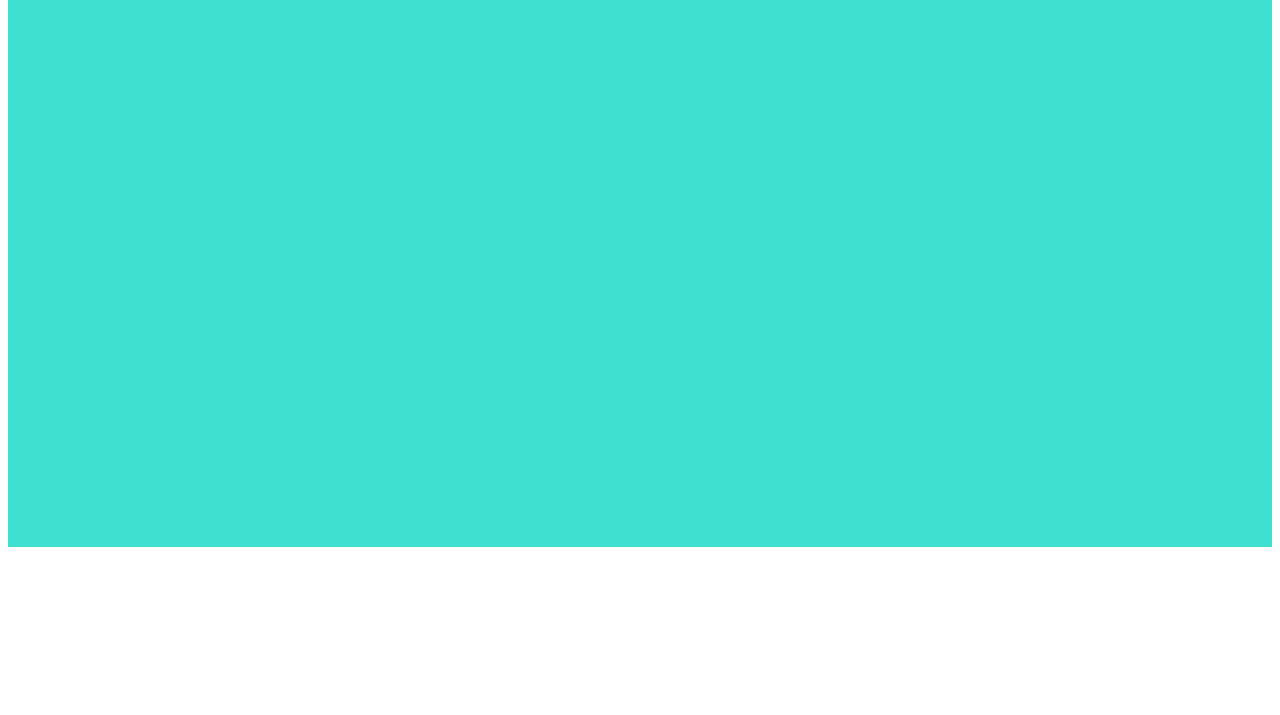
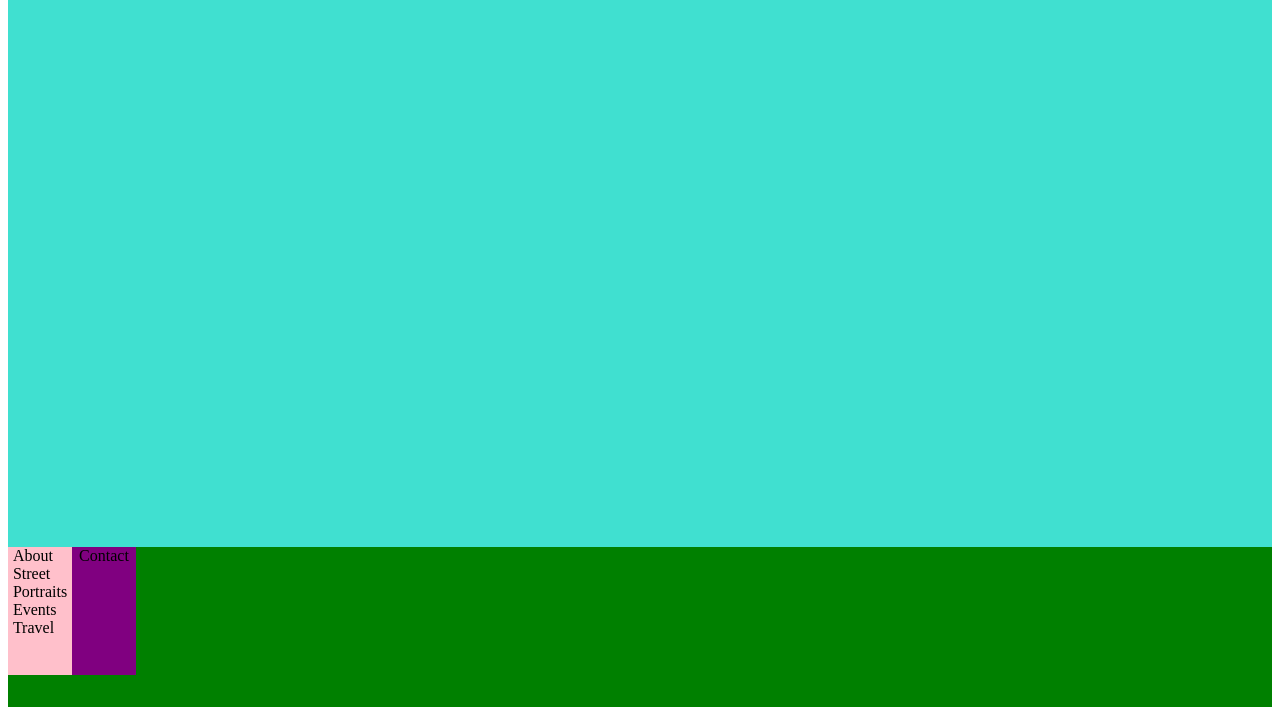
Before and after one commit to Tsardines/photo-site, a website: page index.html in a window 1280 px wide. Shown: the part 101-816 px from the top of the page. Drawn offline with Linux system fonts and the light colour scheme; a web font is replaced by a local one.

Commit message:
added basic footer

```diff
--- a/index.html
+++ b/index.html
@@ -38,6 +38,21 @@
       </div>
 
       <div class="footer">
+        <div class="left-box">
+          <div class="foot-links">
+            <li>About</li>
+            <li>Street</li>
+            <li>Portraits</li>
+            <li>Events</li>
+            <li>Travel</li>
+          </div>
+        </div>
+
+        <div class="right-box">
+          <div class="resources">
+            <li>Contact</li>
+          </div>
+        </div>
 
       </div>
 
--- a/styles.styl
+++ b/styles.styl
@@ -14,3 +14,29 @@
 .photo
   height: 40em
   width: 50em
+
+.footer
+  background-color: green
+  display: flex
+  flex-wrap: wrap
+  height: 10em
+
+.left-box
+  background-color: pink
+  display: flex;
+  height: 8em
+  justify-content: center
+  width: 4em
+
+.foot-links
+  list-style-type: none
+
+.right-box
+  background-color: purple
+  display: flex
+  justify-content: center;
+  height: 8em
+  width: 4em
+
+.resources
+  list-style-type: none
```
Also changed, not shown: styles.css.
